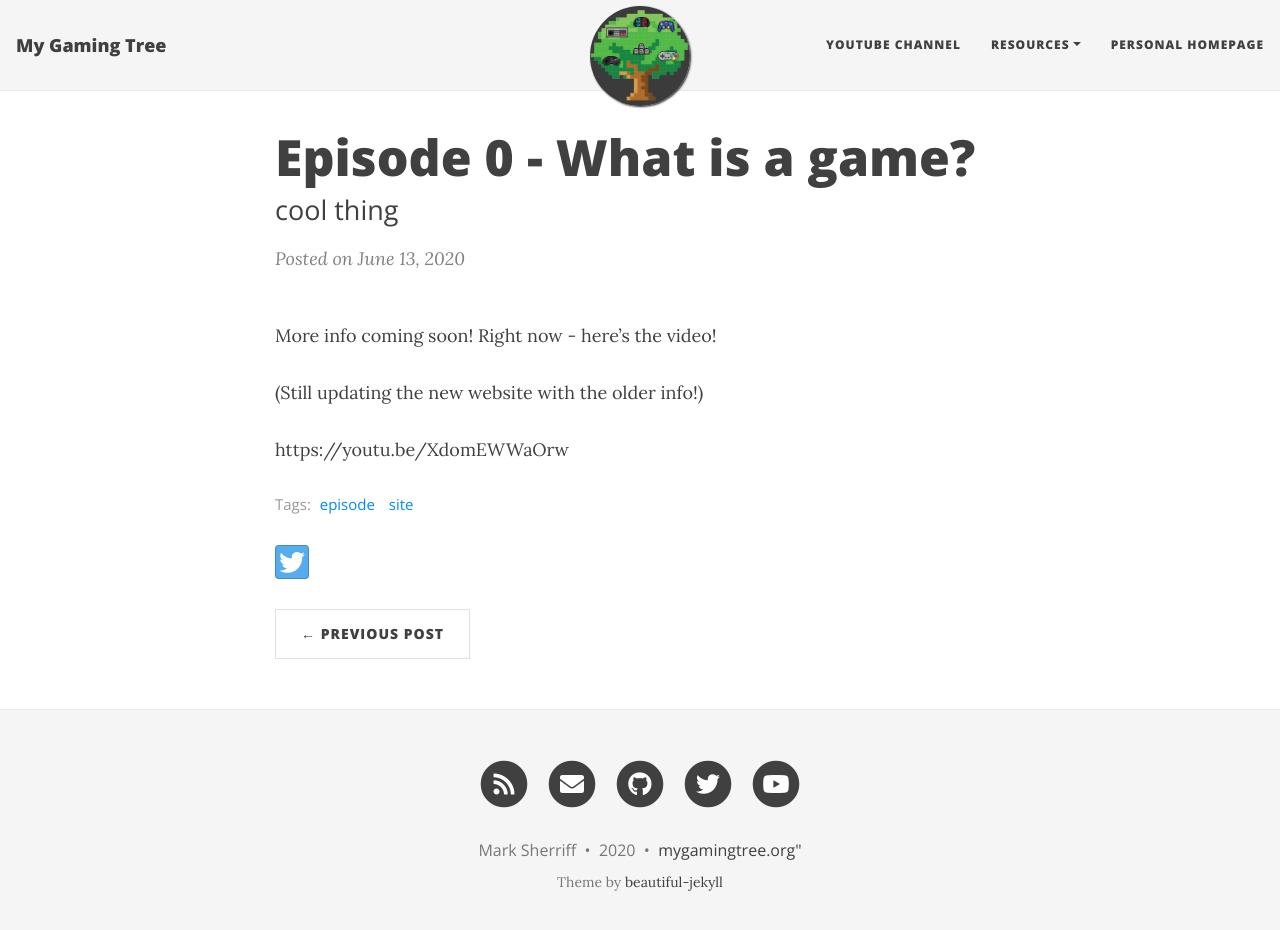
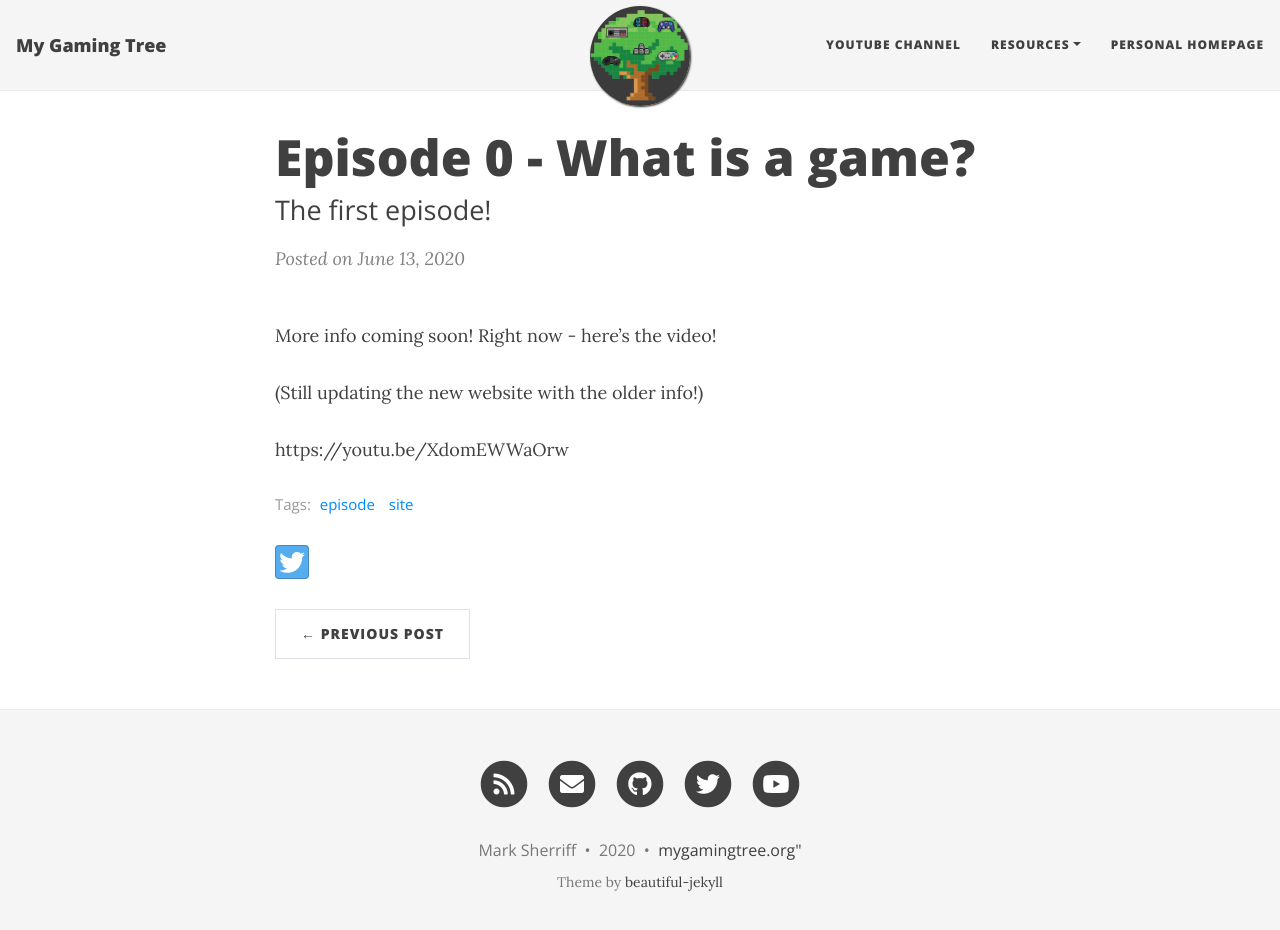
Before and after one commit to marksherriff/mygamingtree.org, a Jekyll site: the page built from _posts/2020-06-13-episode0-what-is-a-game.md, in a window 1280 px wide and 943 px high. Shown: the top 930 px of the window. Built offline with Jekyll 4.4.1, drawn with Linux system fonts in a browser that asks for light colours; nearby versions of some CDN libraries.

Commit message:
subtitle update

```diff
--- a/_posts/2020-06-13-episode0-what-is-a-game.md
+++ b/_posts/2020-06-13-episode0-what-is-a-game.md
@@ -1,7 +1,7 @@
 ---
 layout: post
 title: Episode 0 - What is a game?
-subtitle: cool thing
+subtitle: The first episode!
 tags: [episode, site]
 ---
 
```
